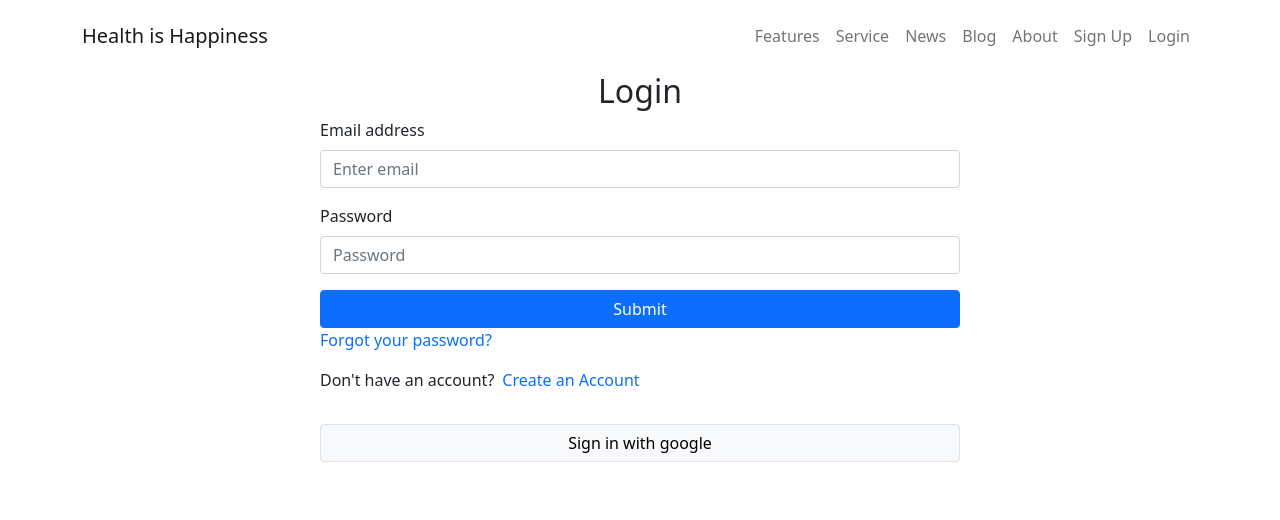
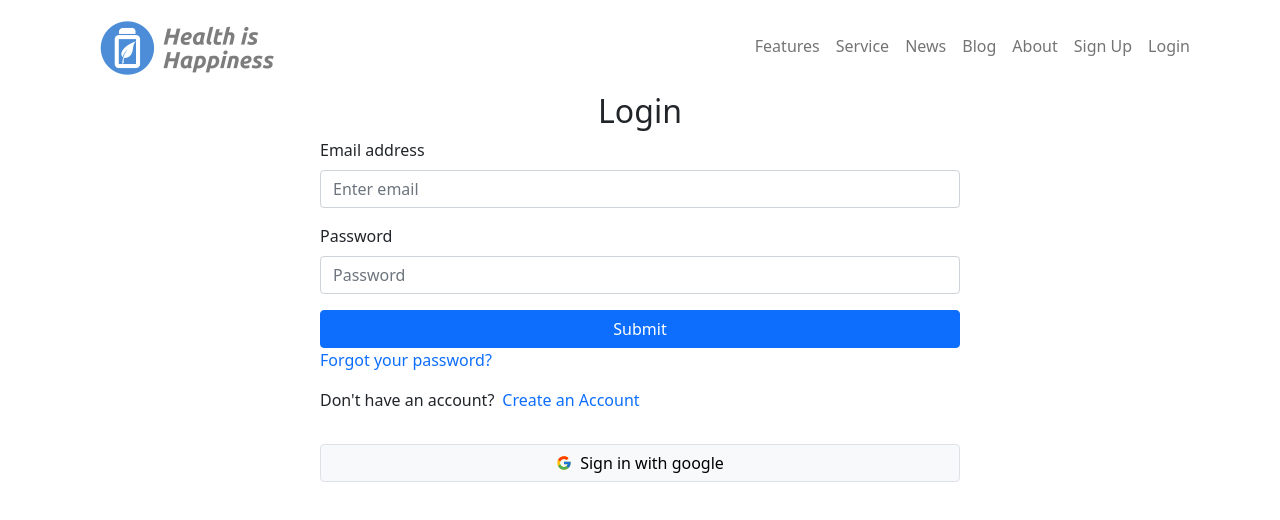
Before and after one commit to MazharulDev/health-is-happiness, a React (Create React App) app: page /login in a window 1280 px wide. Shown: the top 520 px of the page. Built offline with nearby package versions, Linux system fonts and the light colour scheme; no server answers.

Commit message:
footer update and logo added

```diff
--- a/src/components/Footer/Footer.js
+++ b/src/components/Footer/Footer.js
@@ -1,9 +1,10 @@
 import React from 'react';
-
+import logo from '../../images/logo.png'
 const Footer = () => {
     return (
-        <div>
-            <p className='text-center'>CopyRight 2022</p>
+        <div className='container d-flex justify-content-between align-items-center bg-'>
+            <h6>Copyright &copy; 2020-2022 healthishappiness.com Ltd All rights reserved</h6>
+            <img className='pb-2' width={120} src={logo} alt="" />
         </div>
     );
 };
--- a/src/components/Home/Header/Header.js
+++ b/src/components/Home/Header/Header.js
@@ -4,7 +4,8 @@ import { useAuthState } from 'react-firebase-hooks/auth';
 import { signOut } from 'firebase/auth';
 import { Link } from 'react-router-dom';
 import auth from '../../../firebase.init';
-
+import './Header.css'
+import logo from '../../../images/logo.png'
 
 const Header = () => {
     const [user, loading, error] = useAuthState(auth);
@@ -13,11 +14,11 @@ const Header = () => {
     }
     return (
         <div className='p-2'>
-            <Navbar collapseOnSelect expand="lg" variant="light">
+            <Navbar collapseOnSelect expand="lg" variant='light'>
                 <Container>
 
-
-                    <Navbar.Brand as={Link} to="/">Health is Happiness</Navbar.Brand>
+                    <img src={logo} alt="" />
+                    {/* <Navbar.Brand as={Link} to="/">Health is Happiness</Navbar.Brand> */}
 
                     <Navbar.Toggle aria-controls="responsive-navbar-nav" />
                     <Navbar.Collapse id="responsive-navbar-nav">
--- a/src/components/Login/Login.js
+++ b/src/components/Login/Login.js
@@ -3,7 +3,7 @@ import { Button, Form } from 'react-bootstrap';
 import auth from '../../firebase.init';
 import { useSignInWithEmailAndPassword, useSignInWithGoogle } from 'react-firebase-hooks/auth';
 import { Link, useLocation, useNavigate } from 'react-router-dom';
-
+import {FcGoogle} from 'react-icons/fc'
 
 const Login = () => {
     const navigate=useNavigate();
@@ -58,7 +58,10 @@ const Login = () => {
                 <Link to='/forgotpassword' className='text-decoration-none'>Forgot your password?</Link>
                 <p className='mt-3'>Don't have an account?<Link className='text-decoration-none ms-2' to='/signup'>Create an Account</Link></p>
 
-                <Button onClick={handleGoogleSignIn} className='mt-3 w-100 btn btn-light border'>Sign in with google</Button>
+
+
+                <Button onClick={handleGoogleSignIn} className='mt-3 w-100 btn btn-light border'><FcGoogle className='me-2 mb-1'></FcGoogle>Sign in with google</Button>
+
             </Form>
 
         </div>
--- a/src/components/SignUp/SignUp.js
+++ b/src/components/SignUp/SignUp.js
@@ -1,9 +1,9 @@
 import React, { useState } from 'react';
 import { Button, Form } from 'react-bootstrap';
 import { useCreateUserWithEmailAndPassword, useSignInWithGoogle } from 'react-firebase-hooks/auth';
-import { Link, useNavigate } from 'react-router-dom';
+import { Link } from 'react-router-dom';
 import auth from '../../firebase.init';
-
+import {FcGoogle} from 'react-icons/fc'
 const SignUp = () => {
     const [agree,setAgree]=useState(false)
     const [
@@ -81,7 +81,7 @@ const SignUp = () => {
                     Sign Up
                 </Button>
                 <p className='mt-3'>Have an account?<Link className='text-decoration-none ms-2' to='/login'>Login</Link></p>
-                <Button onClick={handleGoogleSignIn} className='mt-3 w-100 btn btn-light border'>Sign in with google</Button>
+                <Button onClick={handleGoogleSignIn} className='mt-3 w-100 btn btn-light border'><FcGoogle className='me-2 mb-1'></FcGoogle>Sign in with google</Button>
             </Form>
         </div>
     );
```
Also changed, not shown: src/components/Home/Header/Header.css (added), src/images/logo.png (added).
